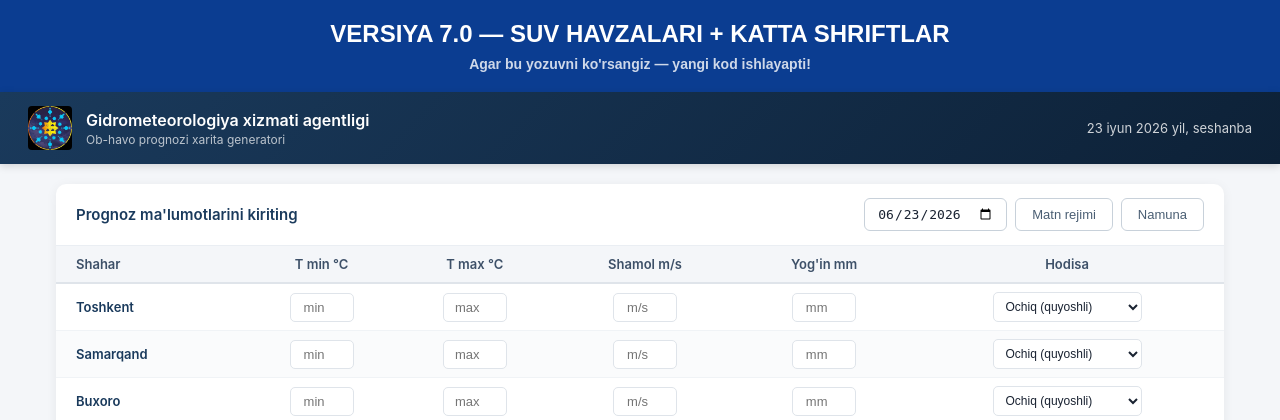
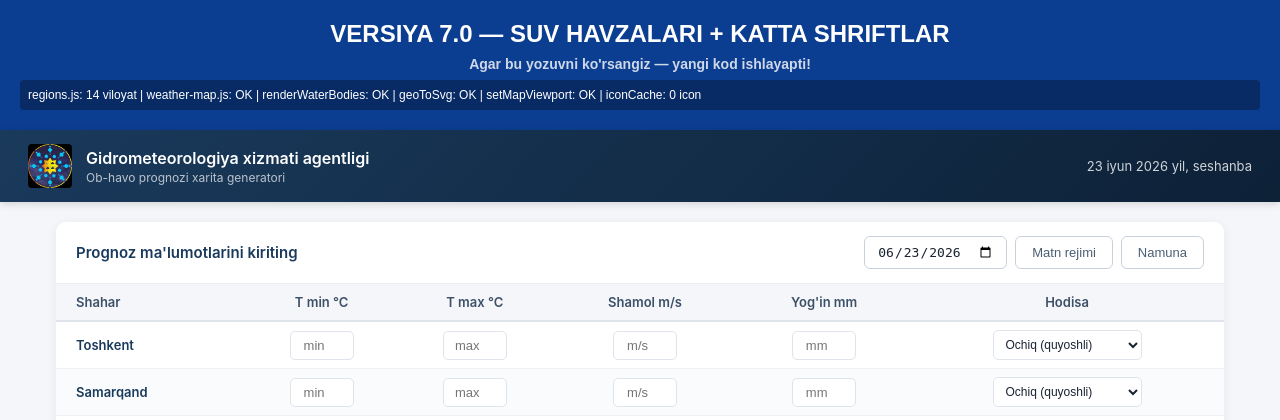
Before and after one commit to ahrorabdulhayev67-cmd/for_weather_forecast, a Flask app: page / in a window 1280 px wide. Shown: the top 420 px of the page. Run offline with Flask 3, Linux system fonts and the light colour scheme.

Commit message:
debug: JS yuklash diagnostikasi
Ko'k banner ichida debug info ko'rsatadi:
- regions.js yuklanganmi? Nechta viloyat?
- weather-map.js yuklanganmi?
- renderWaterBodies funksiyasi bormi?
- setMapViewport bormi?
- iconCache nechta icon?

```diff
--- a/app/templates/index.html
+++ b/app/templates/index.html
@@ -7,10 +7,11 @@
     <link rel="stylesheet" href="/static/styles.css?v=7">
 </head>
 <body>
-    <!-- DEPLOY TEST: agar quyidagi ko'k to'rtburchak ko'rinsa — yangi kod deploy bo'lgan -->
+    <!-- DEPLOY TEST -->
     <div style="background:#0B3D91;color:white;padding:20px;text-align:center;font-family:Arial;font-size:24px;font-weight:bold;">
         VERSIYA 7.0 — SUV HAVZALARI + KATTA SHRIFTLAR
         <div style="font-size:14px;margin-top:8px;opacity:0.8;">Agar bu yozuvni ko'rsangiz — yangi kod ishlayapti!</div>
+        <div id="debugInfo" style="font-size:12px;margin-top:8px;background:rgba(0,0,0,0.3);padding:8px;border-radius:4px;text-align:left;font-weight:normal;">Yuklanmoqda...</div>
     </div>
 
     <!-- HEADER -->
@@ -101,8 +102,23 @@
         </div>
     </footer>
 
-    <script src="/static/regions.js?v=6"></script>
-    <script src="/static/weather-map.js?v=6"></script>
-    <script src="/static/app.js?v=6"></script>
+    <script src="/static/regions.js?v=7"></script>
+    <script src="/static/weather-map.js?v=7"></script>
+    <script src="/static/app.js?v=7"></script>
+    <script>
+    // DEBUG: JS fayllar yuklanganini tekshirish
+    window.addEventListener('load', function() {
+        var info = [];
+        info.push('regions.js: ' + (typeof REGIONS !== 'undefined' ? Object.keys(REGIONS).length + ' viloyat' : 'YUKLANMAGAN!'));
+        info.push('weather-map.js: ' + (typeof renderWeatherMap !== 'undefined' ? 'OK' : 'YUKLANMAGAN!'));
+        info.push('renderWaterBodies: ' + (typeof renderWaterBodies !== 'undefined' ? 'OK' : 'YO\'Q!'));
+        info.push('geoToSvg: ' + (typeof geoToSvg !== 'undefined' ? 'OK' : 'YO\'Q!'));
+        info.push('setMapViewport: ' + (typeof setMapViewport !== 'undefined' ? 'OK' : 'YO\'Q!'));
+        info.push('iconCache: ' + (typeof iconCache !== 'undefined' ? Object.keys(iconCache).length + ' icon' : 'YO\'Q!'));
+
+        var el = document.getElementById('debugInfo');
+        if (el) el.textContent = info.join(' | ');
+    });
+    </script>
 </body>
 </html>
```
